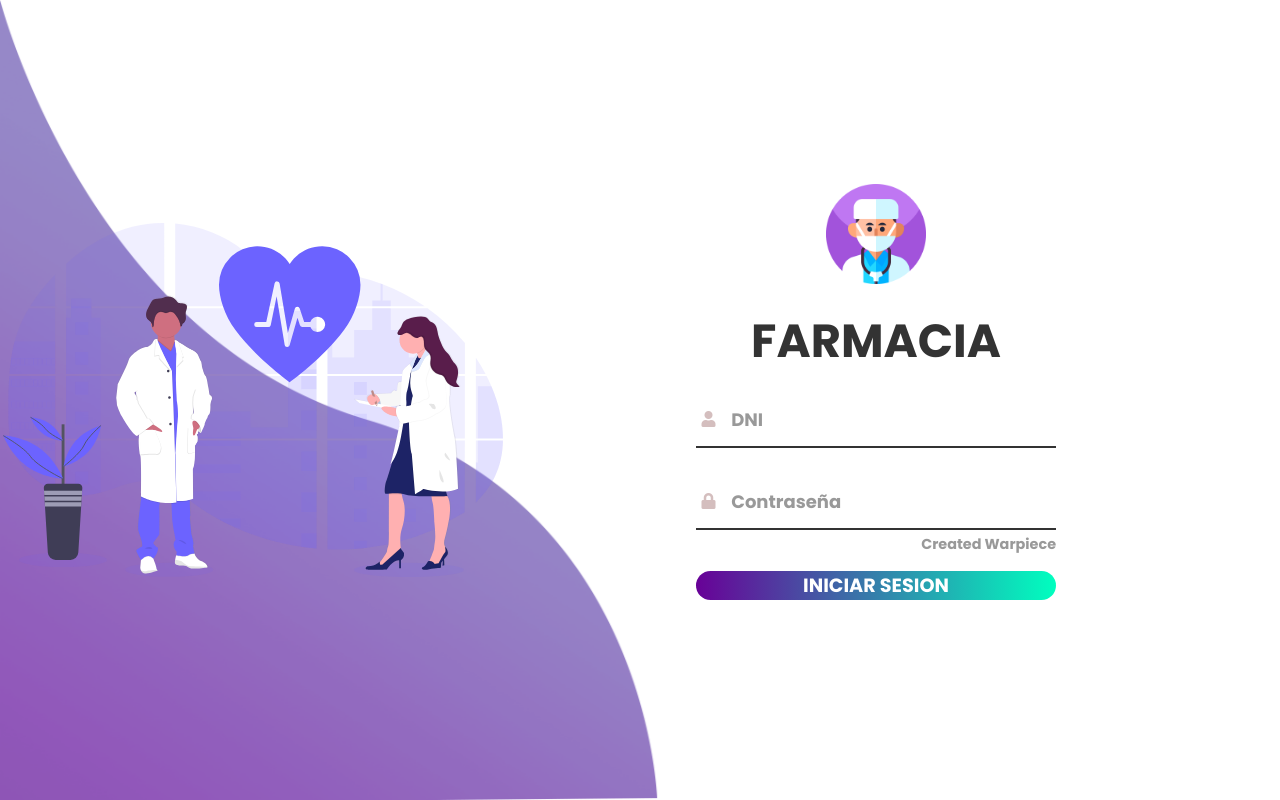
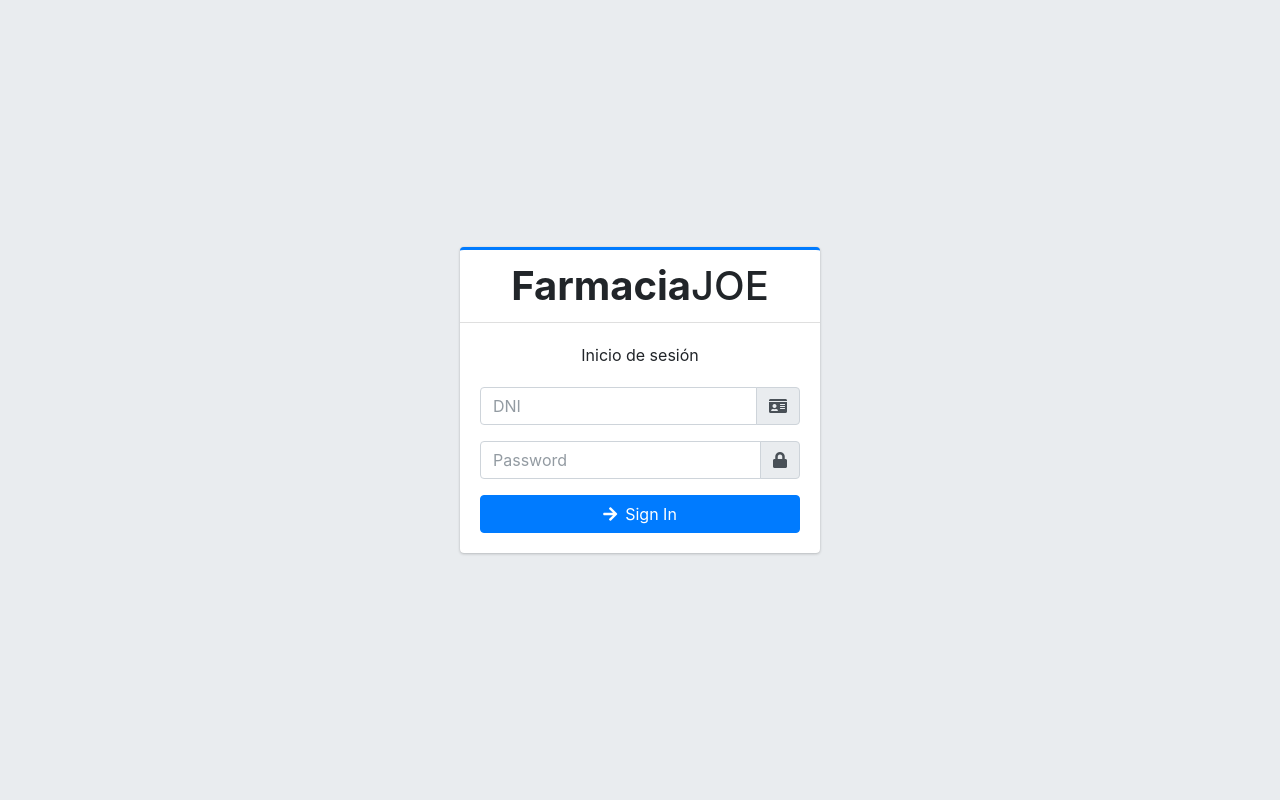
Before and after one commit to JoeMatamoros/PhpFarmacia, a PHP site: page / in a window 1280 px wide. Run offline with PHP 8.4, Linux system fonts and the light colour scheme; some libraries are stand-ins or nearby versions.

Commit message:
Cambio de diseño de login

```diff
--- a/index.php
+++ b/index.php
@@ -5,8 +5,10 @@
     <meta http-equiv="X-UA-Compatible" content="IE=edge">
     <meta name="viewport" content="width=device-width, initial-scale=1.0">
     <link href="https://fonts.googleapis.com/css2?family=Poppins:wght@700&display=swap" rel="stylesheet">
-    <link rel="stylesheet" type="text/css" href="css/style.css">
-    <link rel="stylesheet" type="text/css" href="css/css/all.min.css">
+    <link rel="stylesheet" href="css/select2.css">
+    <link rel="stylesheet" href="css/sweetalert2.css">
+   <link rel="stylesheet" href="css/css/all.min.css">
+    <link rel="stylesheet" href="css/adminlte.css">
     <title>Login</title>
 </head>
 <?php
@@ -16,39 +18,44 @@ if(!empty($_SESSION['us_tipo'])){
 } else{
     session_destroy();
 ?>
-<body>
-    <img class="wave" src="img/wave.png" alt="">
-    <div class="contenedor">
-        <div class="img">
-            <img src="img/undraw_medicine_b1ol.svg" alt="">
+<body class="hold-transition login-page">
+<div class="login-box">
+  <!-- /.login-logo -->
+  <div class="card card-outline card-primary">
+    <div class="card-header text-center">
+      <a href="#" class="h1"><b>Farmacia</b>JOE</a>
     </div>
-        <div class="contenido-login">
+    <div class="card-body">
+      <p class="login-box-msg">Inicio de sesión</p>
       <form action="controlador/LoginController.php" method="POST">
-               <img src="img/logo.png" alt="">
-               <h2>Farmacia</h2>
-               <div class="input-div dni">
-                   <div class="i">
-                       <i class="fas fa-user"></i>
-                   </div>
-                    <div class="div">
-                        <h5>DNI</h5>
-                        <input type="text" name="user" class="input" >
+        <div class="input-group mb-3">
+          <input type="text" class="form-control" placeholder="DNI" name="user">
+          <div class="input-group-append">
+            <div class="input-group-text">
+              <span class="fas fa-id-card"></span>
             </div>
           </div>
-               <div class="input-div pass">
-                  <div class="i">
-                     <i class="fas fa-lock"></i>
         </div>
-                      <div class="div">
-                        <h5>Contraseña</h5>
-                        <input type="password" name="pass" class="input">
+        <div class="input-group mb-3">
+          <input type="password" class="form-control" placeholder="Password" name="pass">
+          <div class="input-group-append">
+            <div class="input-group-text">
+              <span class="fas fa-lock"></span>
             </div>
           </div>
-                <a href="">Created Warpiece</a>
-                <input type="submit" class="btn" value="iniciar sesion">
+        </div>
+        <div>
+          <button type="submit" class="btn btn-primary btn-block" value="iniciar sesion">
+             <i class="fas fa-arrow-right mr-2"></i>Sign In
+          </button>
+          </div>
       </form>
     </div>
+    <!-- /.card-body -->
   </div>
+  <!-- /.card -->
+</div>
+
 </body>
 <script src="js/login.js"></script>
 </html>
```
Also changed, not shown: login2.php (added, +57 -0 lines). Lines whose indentation alone changed are shown as unchanged.
